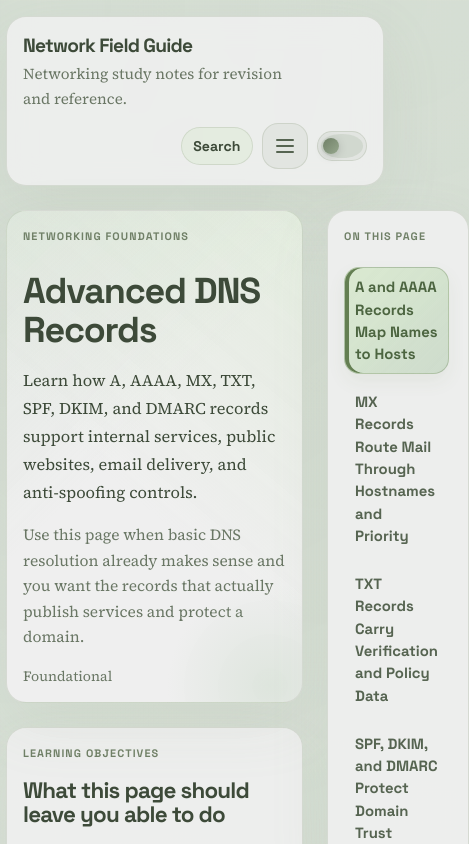
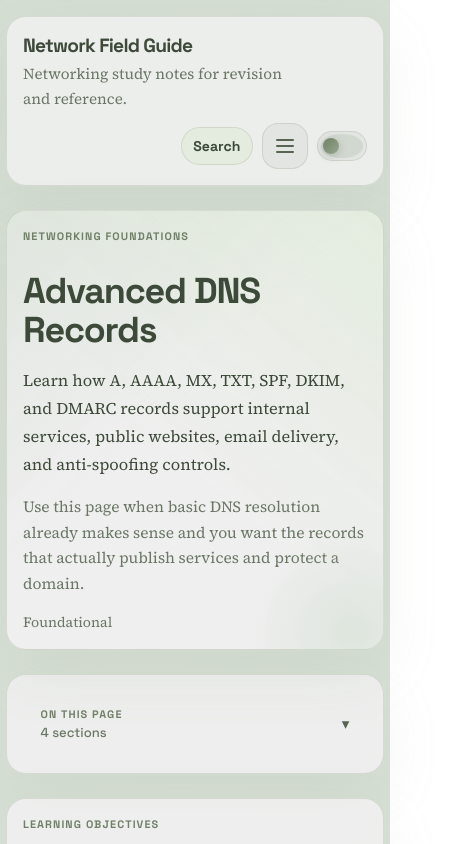
Before and after one commit to NGregguk/NetworkingTraining, a React (Vite) app: page /topics/advanced-dns-records in a window 390 px wide. Shown: the top 844 px of the page, 469 px wide, since content can reach past the window. Built offline with nearby package versions, Linux system fonts and the light colour scheme.

Commit message:
Improve mobile on-page navigation

```diff
--- /dev/null
+++ b/src/components/OnThisPageNav.tsx
@@ -0,0 +1,35 @@
+type OnThisPageItem = {
+  href: string;
+  id: string;
+  label: string;
+};
+
+type OnThisPageNavProps = {
+  activeId: string;
+  items: OnThisPageItem[];
+};
+
+export default function OnThisPageNav({
+  activeId,
+  items,
+}: OnThisPageNavProps) {
+  return (
+    <ul className="section-nav">
+      {items.map((item) => (
+        <li key={item.id}>
+          <a
+            href={item.href}
+            className={
+              activeId === item.id
+                ? 'section-nav-link section-nav-link-active'
+                : 'section-nav-link'
+            }
+            aria-current={activeId === item.id ? 'location' : undefined}
+          >
+            {item.label}
+          </a>
+        </li>
+      ))}
+    </ul>
+  );
+}
--- a/src/pages/RevisionPage.tsx
+++ b/src/pages/RevisionPage.tsx
@@ -1,12 +1,18 @@
 import { useEffect, useState } from 'react';
 import { Link } from 'react-router-dom';
 import InlineFormattedText from '../components/InlineFormattedText';
+import OnThisPageNav from '../components/OnThisPageNav';
 import { topics } from '../content';
 
 export default function RevisionPage() {
   const [activeTopicId, setActiveTopicId] = useState(
     topics.length ? `revision-${topics[0].slug}` : '',
   );
+  const topicLinks = topics.map((topic) => ({
+    id: `revision-${topic.slug}`,
+    href: `#revision-${topic.slug}`,
+    label: topic.title,
+  }));
 
   useEffect(() => {
     if (!topics.length) {
@@ -74,6 +80,23 @@ export default function RevisionPage() {
             reinforcement, not as a replacement for the deeper explanations.
           </p>
         </section>
+
+        <details className="card on-this-page-mobile">
+          <summary className="on-this-page-summary">
+            <span className="on-this-page-summary-copy">
+              <span className="eyebrow on-this-page-eyebrow">On This Page</span>
+              <span className="on-this-page-summary-detail">
+                {topicLinks.length} topics
+              </span>
+            </span>
+            <span className="on-this-page-chevron" aria-hidden="true">
+              ▾
+            </span>
+          </summary>
+          <nav className="on-this-page-mobile-body" aria-label="On this page">
+            <OnThisPageNav items={topicLinks} activeId={activeTopicId} />
+          </nav>
+        </details>
 
         {topics.map((topic) => (
           <section
@@ -147,31 +170,9 @@ export default function RevisionPage() {
       </div>
 
       <aside className="revision-rail">
-        <div className="card sticky-card">
+        <div className="card sticky-card on-this-page-desktop">
           <p className="eyebrow">On This Page</p>
-          <ul className="section-nav">
-            {topics.map((topic) => {
-              const topicId = `revision-${topic.slug}`;
-
-              return (
-                <li key={topic.slug}>
-                  <a
-                    href={`#${topicId}`}
-                    className={
-                      activeTopicId === topicId
-                        ? 'section-nav-link section-nav-link-active'
-                        : 'section-nav-link'
-                    }
-                    aria-current={
-                      activeTopicId === topicId ? 'location' : undefined
-                    }
-                  >
-                    {topic.title}
-                  </a>
-                </li>
-              );
-            })}
-          </ul>
+          <OnThisPageNav items={topicLinks} activeId={activeTopicId} />
         </div>
       </aside>
     </div>
--- a/src/pages/TopicPage.tsx
+++ b/src/pages/TopicPage.tsx
@@ -1,6 +1,7 @@
 import { useEffect, useState } from 'react';
 import { Link, useParams } from 'react-router-dom';
 import InlineFormattedText from '../components/InlineFormattedText';
+import OnThisPageNav from '../components/OnThisPageNav';
 import TopicSectionCard from '../components/TopicSectionCard';
 import { getTopicBySlug } from '../content';
 import NotFoundPage from './NotFoundPage';
@@ -69,6 +70,12 @@ export default function TopicPage() {
     return <NotFoundPage />;
   }
 
+  const sectionLinks = topic.sections.map((section) => ({
+    id: section.id,
+    href: `#${section.id}`,
+    label: section.title,
+  }));
+
   return (
     <div className="page-content topic-layout stagger">
       <aside className="topic-rail topic-rail-left">
@@ -97,6 +104,23 @@ export default function TopicPage() {
             <span>{topic.level}</span>
           </div>
         </section>
+
+        <details className="card on-this-page-mobile">
+          <summary className="on-this-page-summary">
+            <span className="on-this-page-summary-copy">
+              <span className="eyebrow on-this-page-eyebrow">On This Page</span>
+              <span className="on-this-page-summary-detail">
+                {sectionLinks.length} sections
+              </span>
+            </span>
+            <span className="on-this-page-chevron" aria-hidden="true">
+              ▾
+            </span>
+          </summary>
+          <nav className="on-this-page-mobile-body" aria-label="On this page">
+            <OnThisPageNav items={sectionLinks} activeId={activeSectionId} />
+          </nav>
+        </details>
 
         <section className="card">
           <div className="section-title-row">
@@ -162,27 +186,9 @@ export default function TopicPage() {
       </div>
 
       <aside className="topic-rail topic-rail-right">
-        <div className="card sticky-card">
+        <div className="card sticky-card on-this-page-desktop">
           <p className="eyebrow">On This Page</p>
-          <ul className="section-nav">
-            {topic.sections.map((section) => (
-              <li key={section.id}>
-                <a
-                  href={`#${section.id}`}
-                  className={
-                    activeSectionId === section.id
-                      ? 'section-nav-link section-nav-link-active'
-                      : 'section-nav-link'
-                  }
-                  aria-current={
-                    activeSectionId === section.id ? 'location' : undefined
-                  }
-                >
-                  {section.title}
-                </a>
-              </li>
-            ))}
-          </ul>
+          <OnThisPageNav items={sectionLinks} activeId={activeSectionId} />
         </div>
       </aside>
     </div>
--- a/src/styles.css
+++ b/src/styles.css
@@ -975,6 +975,64 @@ p {
   scrollbar-width: thin;
 }
 
+.on-this-page-mobile {
+  display: none;
+  padding: 0;
+  overflow: hidden;
+}
+
+.on-this-page-summary {
+  display: flex;
+  align-items: center;
+  justify-content: space-between;
+  gap: 1rem;
+  padding: 1rem 1.1rem;
+  cursor: pointer;
+  list-style: none;
+}
+
+.on-this-page-summary::-webkit-details-marker {
+  display: none;
+}
+
+.on-this-page-summary-copy {
+  display: grid;
+  gap: 0.18rem;
+  min-width: 0;
+}
+
+.on-this-page-eyebrow {
+  display: block;
+  margin: 0;
+}
+
+.on-this-page-summary-detail {
+  color: var(--text-soft);
+  font-family: var(--font-display);
+  font-size: 0.82rem;
+  font-weight: 500;
+}
+
+.on-this-page-chevron {
+  color: var(--accent-strong);
+  font-size: 0.95rem;
+  transition: transform 180ms ease;
+}
+
+.on-this-page-mobile[open] .on-this-page-chevron {
+  transform: rotate(180deg);
+}
+
+.on-this-page-mobile-body {
+  padding: 0 1rem 1rem;
+  border-top: 1px solid var(--border);
+}
+
+.on-this-page-mobile .section-nav {
+  gap: 0.55rem;
+  padding-top: 0.8rem;
+}
+
 .section-card {
   display: grid;
   gap: 1.2rem;
@@ -2168,7 +2226,6 @@ p {
   }
 
   .topic-rail,
-  .revision-rail,
   .sticky-card {
     position: static;
   }
@@ -2182,6 +2239,16 @@ p {
   .sticky-card > .link-list {
     overflow: visible;
     scrollbar-gutter: auto;
+  }
+
+  .on-this-page-mobile {
+    display: block;
+  }
+
+  .topic-rail-right,
+  .revision-rail,
+  .on-this-page-desktop {
+    display: none;
   }
 }
 
```
